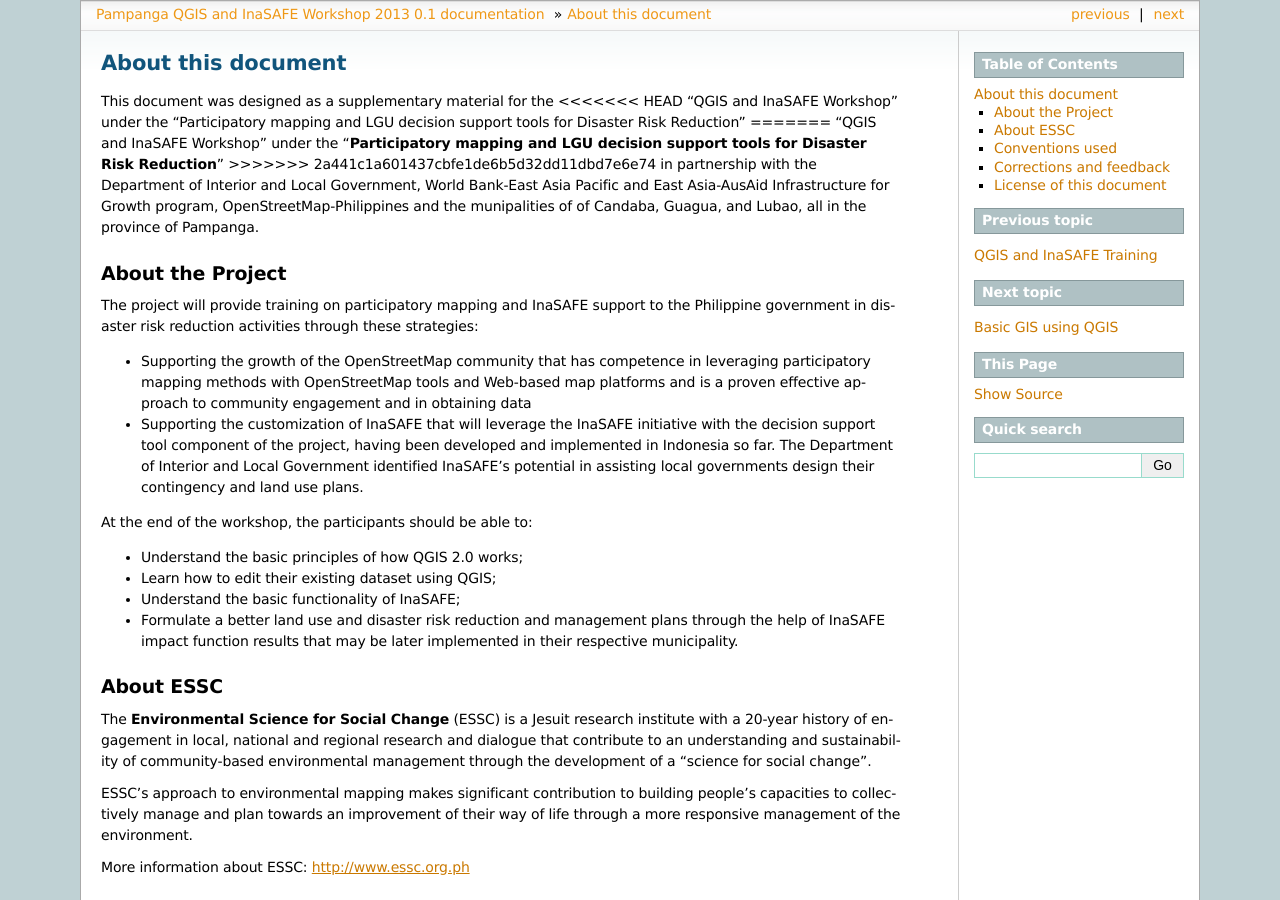
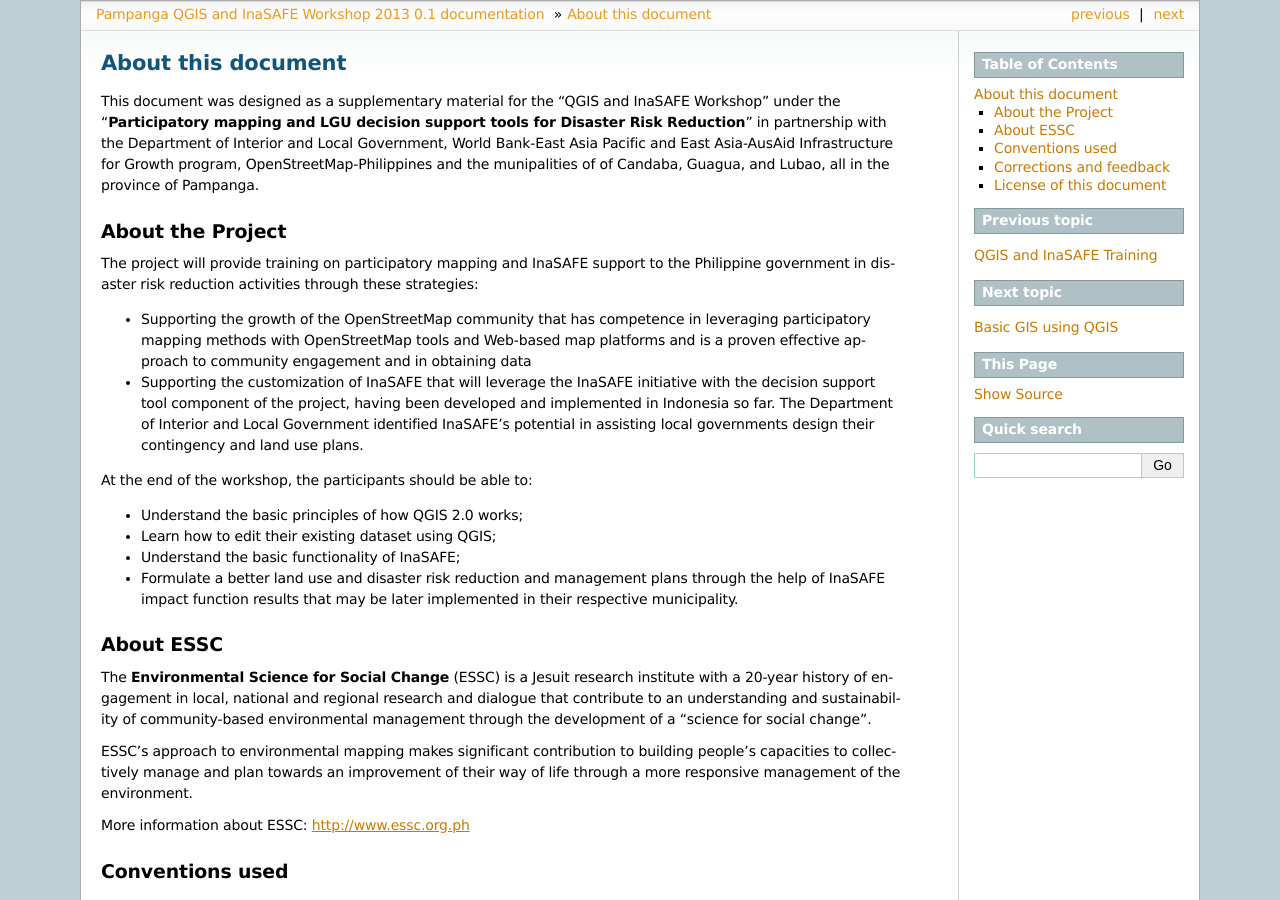
Before and after one commit to essc/PM_inasafe_training, a Sphinx documentation site: the page built from source/about.rst, in a window 1280 px wide and 900 px high. Built offline with Sphinx 7.4.7, drawn with Linux system fonts in a browser that asks for light colours; formulas are drawn with MathJax 3; pages that are not in the unit, such as notebooks, are missing from menus.

Commit message:
corrected about text

```diff
--- a/source/about.rst
+++ b/source/about.rst
@@ -5,13 +5,8 @@
 =====================
 
 This document was designed as a supplementary material for the
-<<<<<<< HEAD
-"QGIS and InaSAFE Workshop" under the "Participatory mapping
-and LGU decision support tools for Disaster Risk Reduction"
-=======
 "QGIS and InaSAFE Workshop" under the "**Participatory mapping
 and LGU decision support tools for Disaster Risk Reduction**"
->>>>>>> 2a441c1a601437cbfe1de6b5d32dd11dbd7e6e74
 in partnership with the Department of Interior and Local Government,
 World Bank-East Asia Pacific and East Asia-AusAid Infrastructure for
 Growth program, OpenStreetMap-Philippines  and the munipalities of
```
